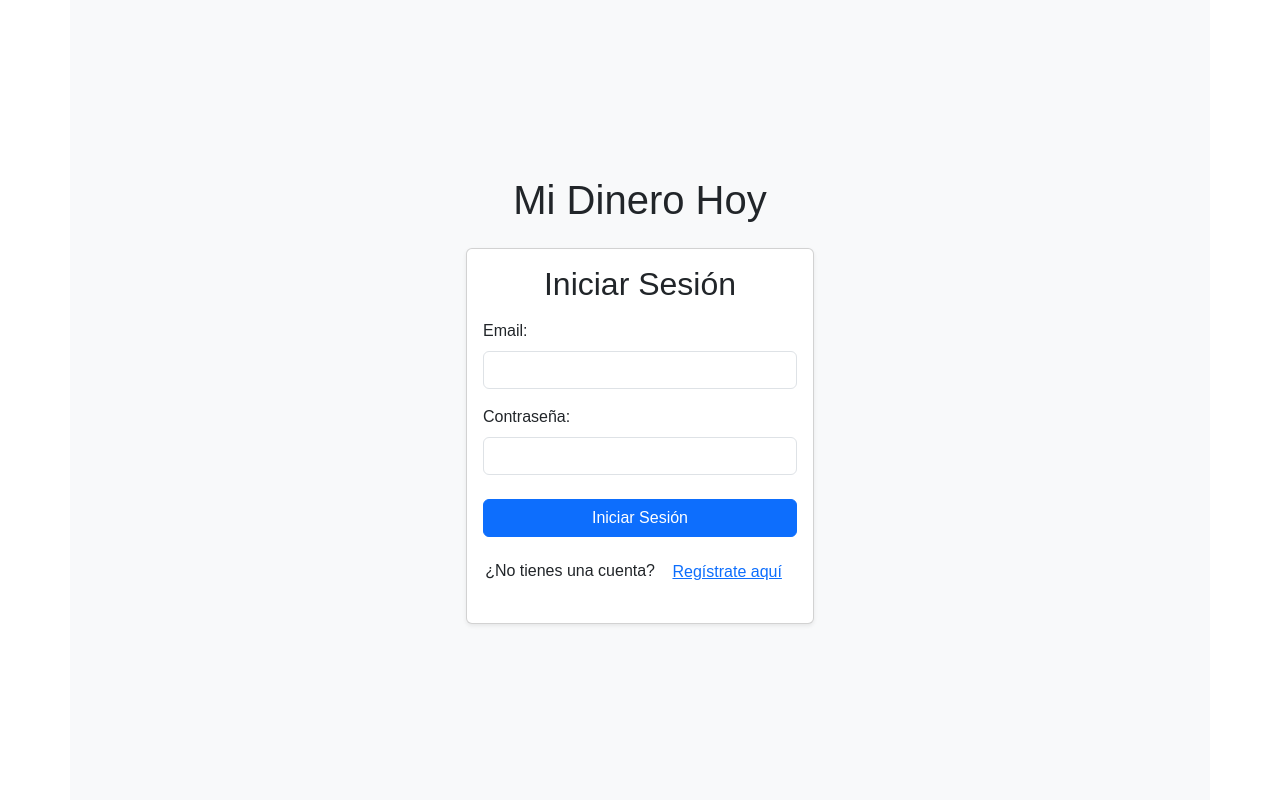
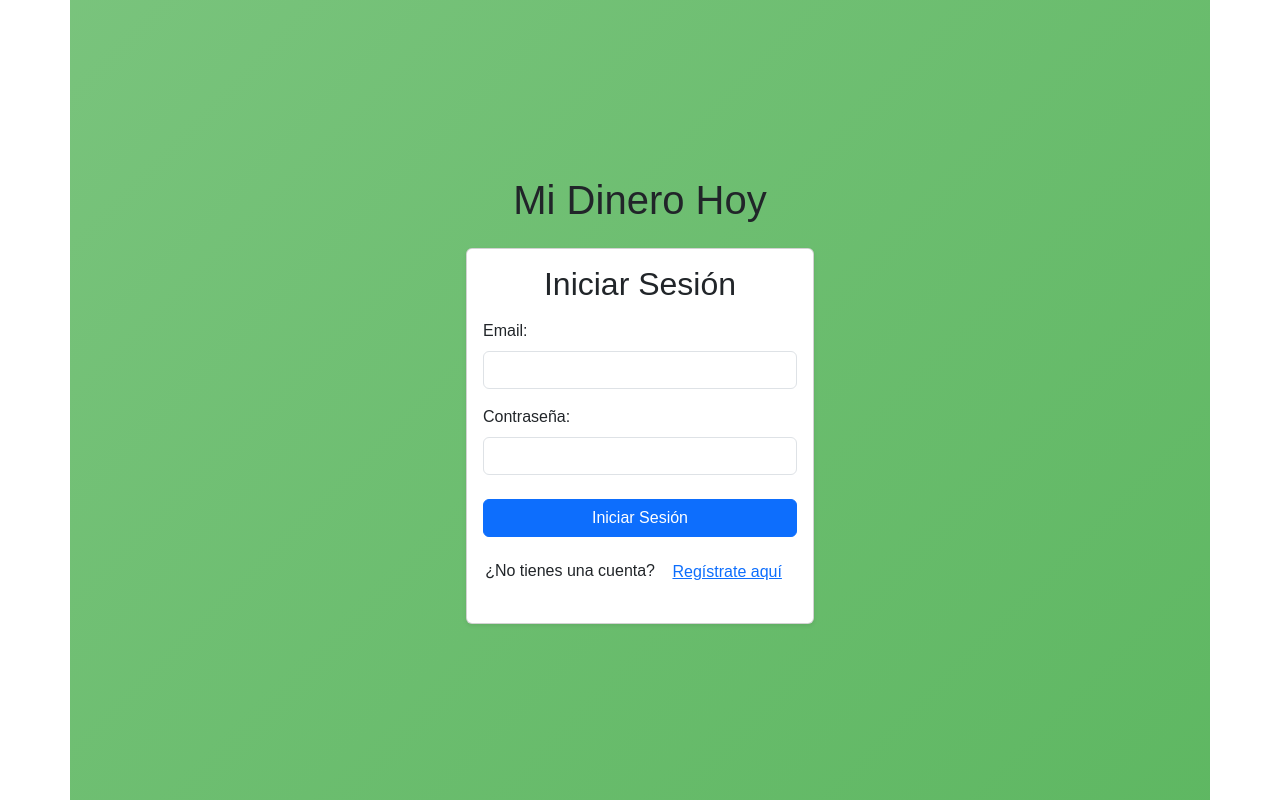
Before and after one commit to Luminus62-dot/finanzas, a React (Create React App) app in the folder frontend/: page / in a window 1280 px wide. Built offline with nearby package versions, Linux system fonts and the light colour scheme; no server answers.

Commit message:
Improve login screen with animated background

```diff
--- a/frontend/src/App.js
+++ b/frontend/src/App.js
@@ -10,6 +10,7 @@ import {
 import { Container, Row, Col, Form, Button, Card } from "react-bootstrap";
 import { ToastContainer, toast } from "react-toastify";
 import "react-toastify/dist/ReactToastify.css";
+import "./Login.css";
 
 import Layout from "./components/Layout";
 import DashboardPage from "./pages/DashboardPage";
@@ -165,10 +166,9 @@ function App() {
           </Layout>
         ) : (
           <Container
-            className="d-flex flex-column justify-content-center align-items-center"
+            className="login-background d-flex flex-column justify-content-center align-items-center"
             style={{
               flexGrow: 1,
-              backgroundColor: "#f8f9fa",
               paddingTop: "2rem",
               paddingBottom: "2rem",
             }}
@@ -177,7 +177,7 @@ function App() {
             <Row className="w-100 justify-content-center">
               <Col md={6} lg={5} xl={4}>
                 <h1 className="text-center mb-4">Mi Dinero Hoy</h1>
-                <Card className="shadow-sm">
+                <Card className="shadow-sm login-card">
                   <Card.Body>
                     {showRegisterForm ? (
                       <>
--- /dev/null
+++ b/frontend/src/Login.css
@@ -0,0 +1,34 @@
+.login-background {
+  min-height: 100vh;
+  display: flex;
+  align-items: center;
+  justify-content: center;
+  background: linear-gradient(135deg, #4caf50, #81c784, #4caf50);
+  background-size: 400% 400%;
+  animation: login-bg-gradient 15s ease infinite;
+}
+
+@keyframes login-bg-gradient {
+  0% {
+    background-position: 0% 50%;
+  }
+  50% {
+    background-position: 100% 50%;
+  }
+  100% {
+    background-position: 0% 50%;
+  }
+}
+
+.login-card {
+  animation: login-fade-in 0.8s ease-out forwards;
+  opacity: 0;
+  transform: translateY(20px);
+}
+
+@keyframes login-fade-in {
+  to {
+    opacity: 1;
+    transform: translateY(0);
+  }
+}
```
